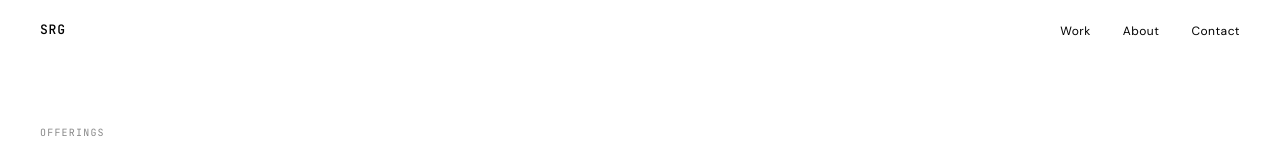
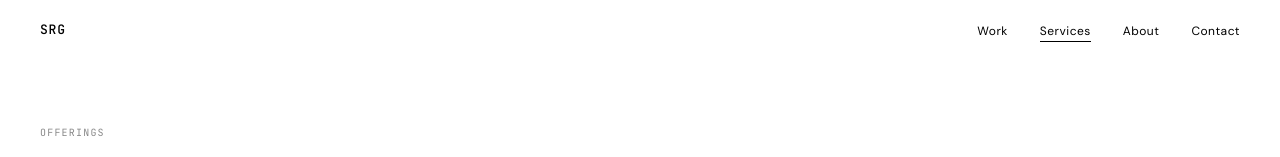
Before and after one commit to sagarcode28/Portfolio, a Next.js app: page /services in a window 1280 px wide. Shown: the top 157 px of the page. Built offline with nearby package versions, Linux system fonts and the light colour scheme.

Commit message:
Services Added

```diff
--- a/src/app/components/layout/Nav.tsx
+++ b/src/app/components/layout/Nav.tsx
@@ -6,6 +6,7 @@ import { useEffect, useState } from 'react'
 
 const navLinks = [
   { href: '/work',    label: 'Work'    },
+  { href: '/services', label: 'Services' },
   { href: '/about',   label: 'About'   },
   { href: '/contact', label: 'Contact' },
 ]
```
